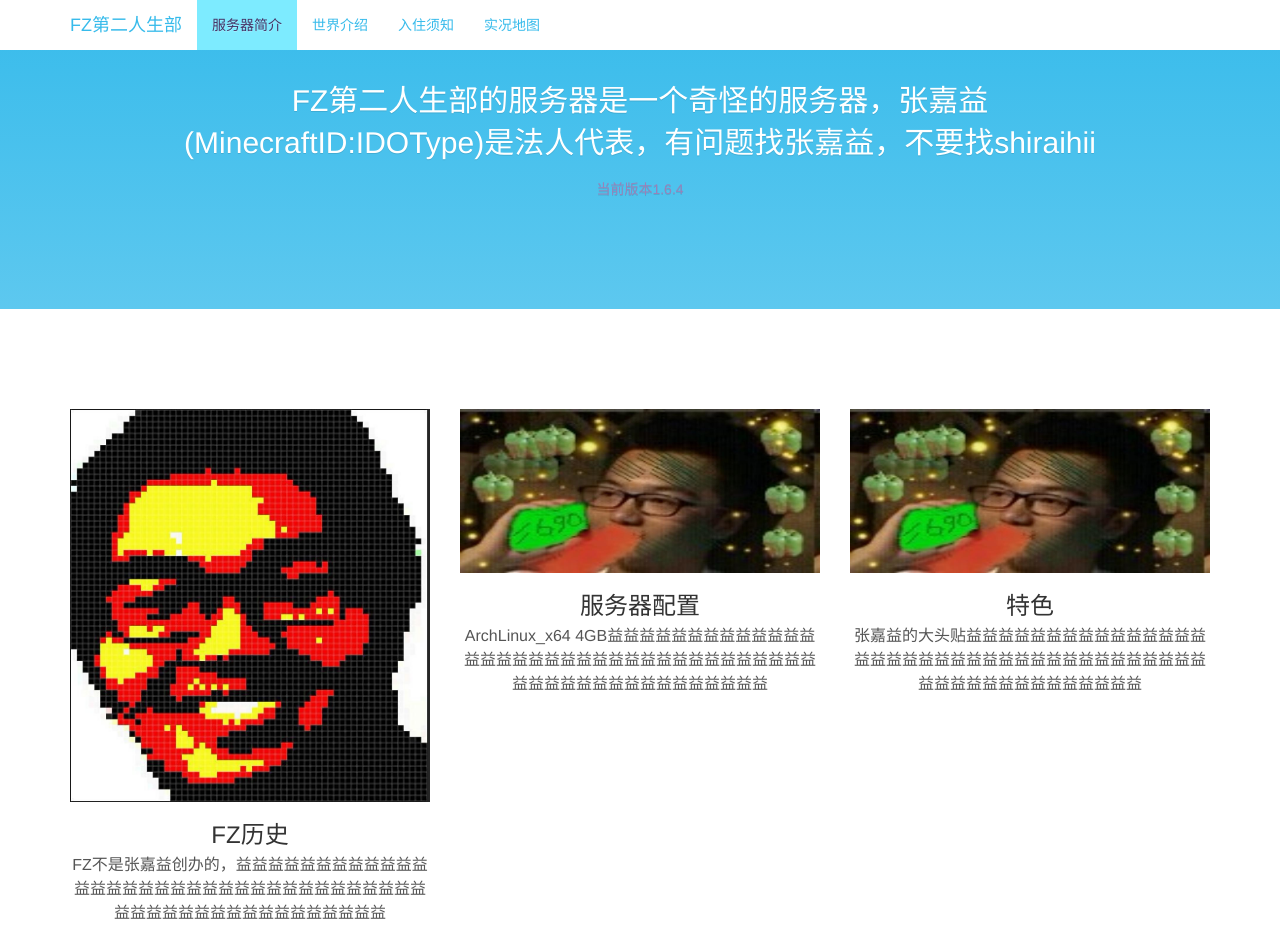
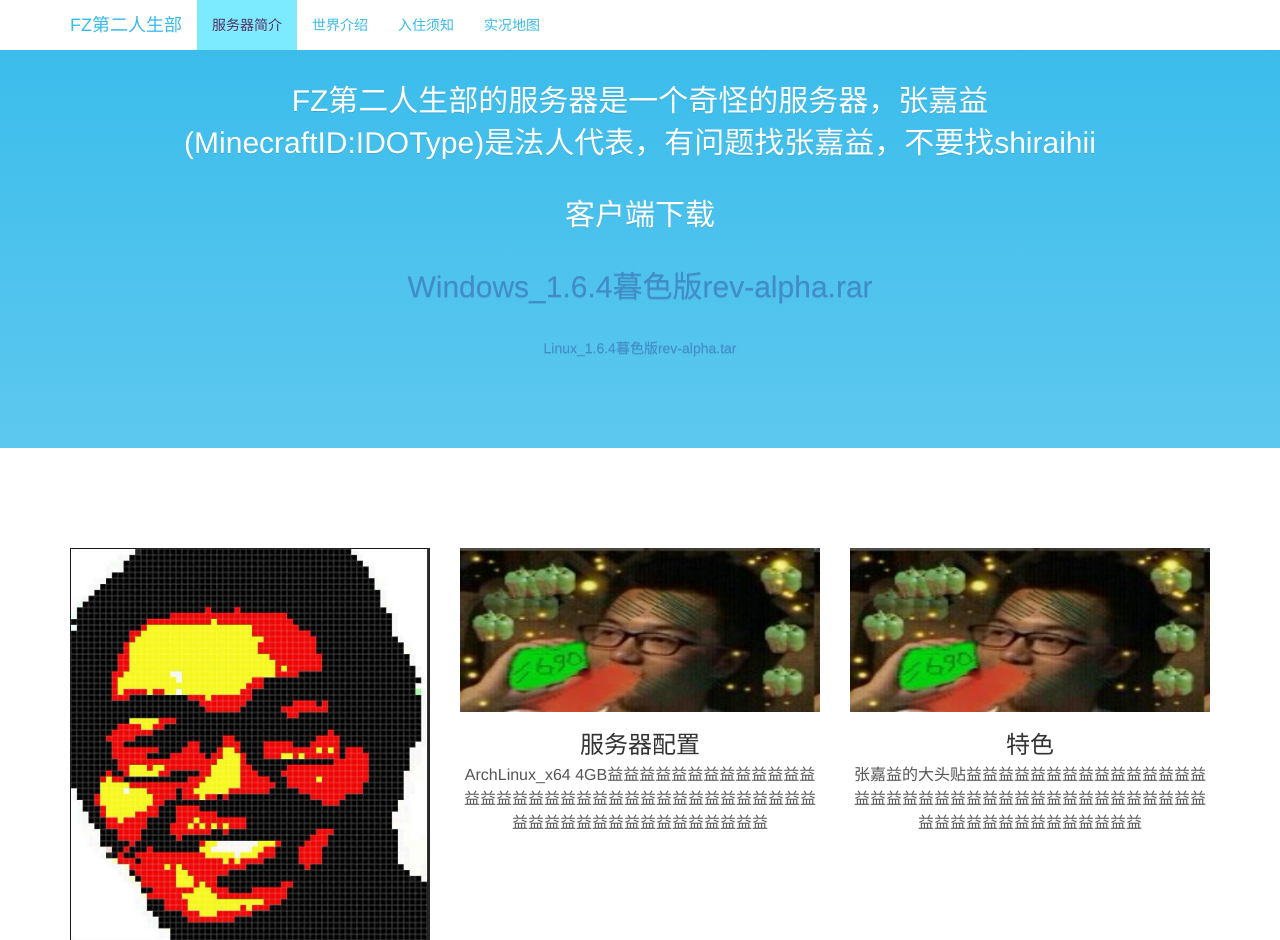
Before and after one commit to shiraihii/shiraihiiMCHP, a PHP site: page / in a window 1280 px wide. Shown: the top 940 px of the page. Run offline with PHP 8.4, Linux system fonts and the light colour scheme.

Commit message:
Released a client

```diff
--- a/index.php
+++ b/index.php
@@ -7,7 +7,9 @@
 			<p class="lead">FZ第二人生部的服务器是一个奇怪的服务器，张嘉益(MinecraftID:IDOType)是法人代表，有问题找张嘉益，不要找shiraihii</p>
 			<p class="lead">
 			</p>
-			<p class="version">当前版本1.6.4</p>
+			<p class="lead">客户端下载</p>
+			<p class="lead"><a href="./release/164FZTWI.rar">Windows_1.6.4暮色版rev-alpha.rar</a></p>
+			<p><a href="./release/164FCTWIlinux_with_lib.tar">Linux_1.6.4暮色版rev-alpha.tar</a></p>
 		</div>
 		</main>
 		<div class="bs-docs-featurette">
--- a/map.php
+++ b/map.php
@@ -2,6 +2,6 @@
 <?php include('headers.inc.html.php'); ?>
 		<frameset rows="50,*" border=0 frameborder=0 framespacing=0px scrolling="no" noresize>
 			<frame src="mapfm.php" border=0 frameborder=0 framespacing=0px scrolling="no" noresize>
-			<frame src="http://shiraihii.xicp.net:8122" border=0 frameborder=0 framespacing=0px scrolling="no" noresize>
+			<frame src="http://fzmcsjtu.tk:8123" border=0 frameborder=0 framespacing=0px scrolling="no" noresize>
 		</frameset>
 </html>
```
